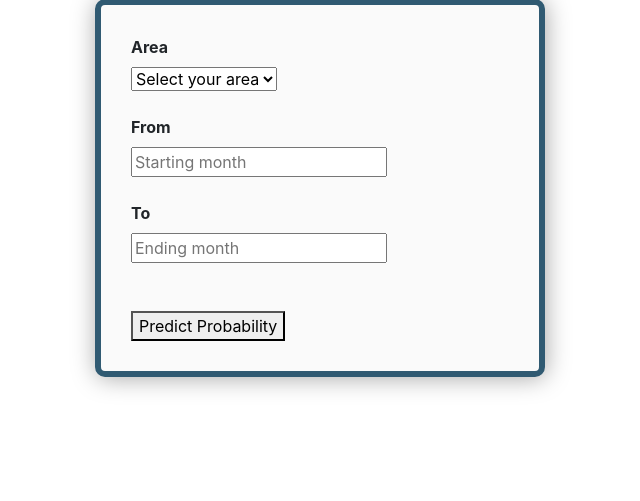
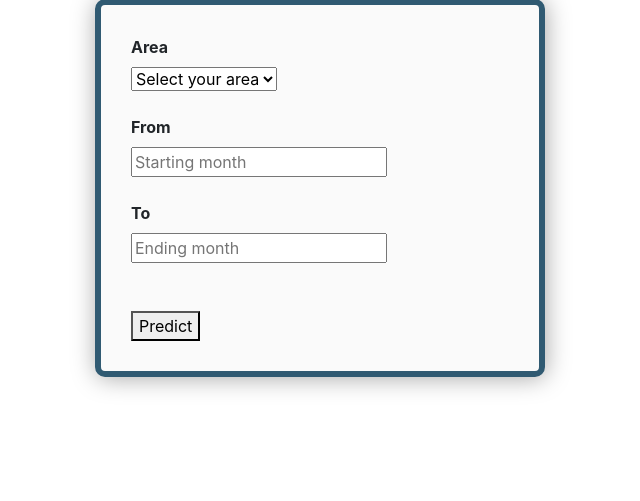
Before and after one commit to VengaiMani/agricultural-products-price-prediction, a Flask app: page / in a window 1280 px wide. Shown: the part 1910-2411 px from the top of the page, without its empty margins (320-960 px from the left). Run offline with Flask 2, Linux system fonts and the light colour scheme; parts of the project's set-up code (start-up, migrations or seed data) failed here and were passed over; some libraries are stand-ins or nearby versions.

Commit message:
Minor change

```diff
--- a/templates/index.html
+++ b/templates/index.html
@@ -184,7 +184,7 @@
         <br>
         <br>
         <div>
-          <button type="submit">Predict Probability</button>
+          <button type="submit">Predict</button>
         </div>
       </form>
 
```
